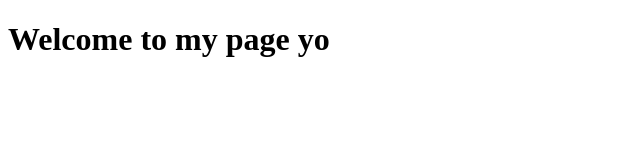
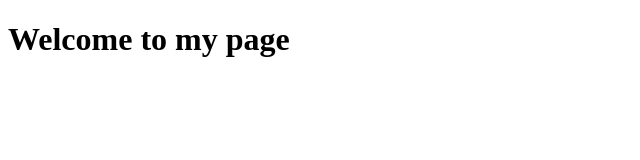
Before and after one commit to megame24/MTrack_test, a plain HTML site: page UI/index.html in a window 1280 px wide. Shown: the full height of the page, 0-640 px from the left. Drawn offline with Linux system fonts and the light colour scheme.

Commit message:
[feature #3] updated index.html file

```diff
--- a/UI/index.html
+++ b/UI/index.html
@@ -7,6 +7,6 @@
     <meta name="viewport" content="width=device-width, initial-scale=1">
 </head>
 <body>
-    <h1>Welcome to my page yo</h1>
+    <h1>Welcome to my page</h1>
 </body>
 </html>
```
